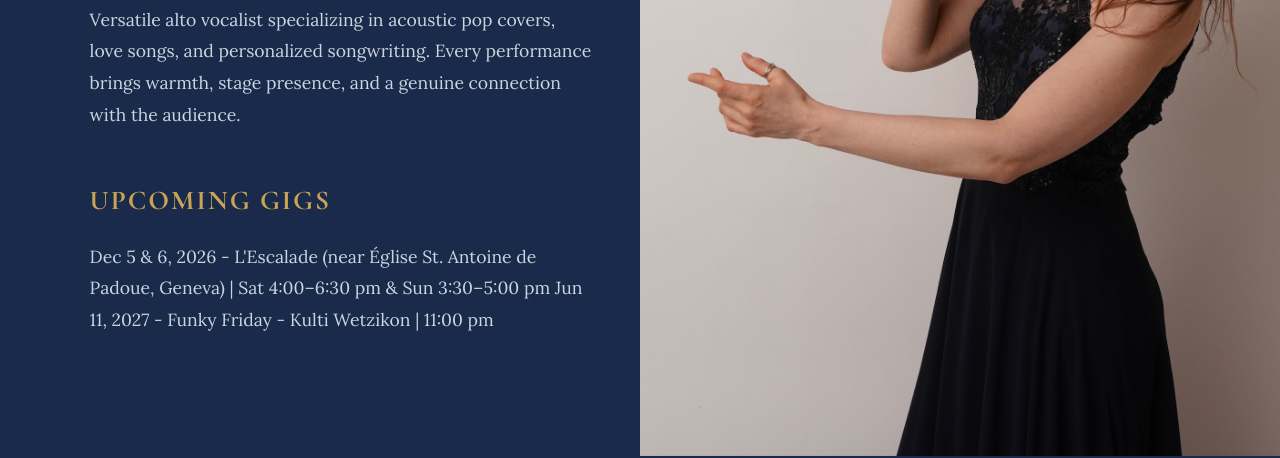
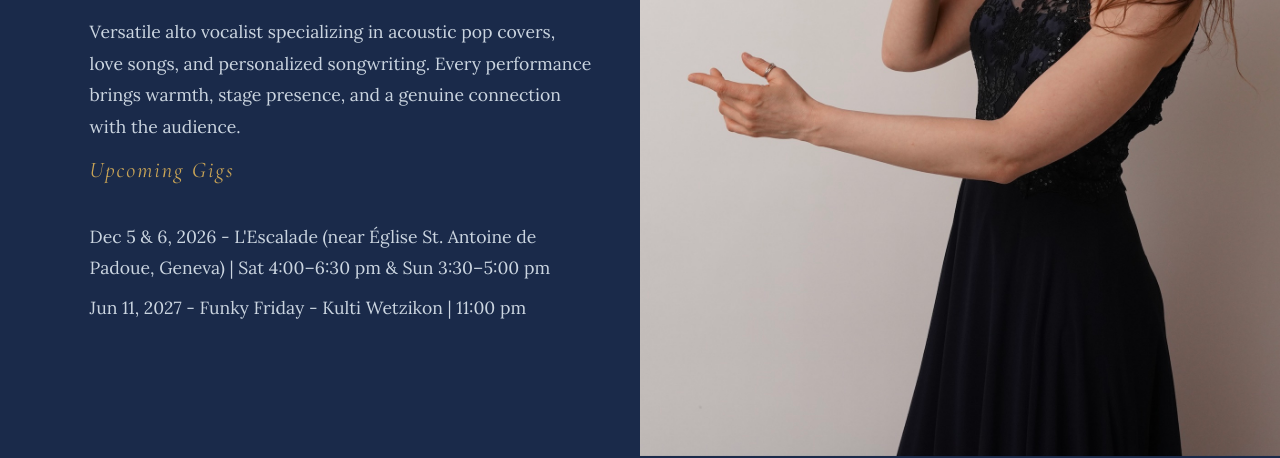
Before and after one commit to mildakveder/mk, a plain HTML site: page index.html in a window 1280 px wide. Shown: the part 357-815 px from the top of the page. Drawn offline with nearby package versions, Linux system fonts and the light colour scheme.

Commit message:
Update index.html

```diff
--- a/index.html
+++ b/index.html
@@ -902,9 +902,10 @@
                 <h1>Milda Sings</h1>
                 <p class="tagline">Singer & Songwriter</p>
                 <p class="intro">Versatile alto vocalist specializing in acoustic pop covers, love songs, and personalized songwriting. Every performance brings warmth, stage presence, and a genuine connection with the audience.</p>
-                <h3 class="subsection-title">Upcoming Gigs</h3>
-                <p class="intro">Dec 5 & 6, 2026 - L'Escalade (near Église St. Antoine de Padoue, Geneva) | Sat 4:00–6:30 pm & Sun 3:30–5:00 pm
-Jun 11, 2027 - Funky Friday - Kulti Wetzikon | 11:00 pm</p>
+                <p class="tagline">Upcoming Gigs</p>
+                <p class="intro">Dec 5 & 6, 2026 - L'Escalade (near Église St. Antoine de Padoue, Geneva) | Sat 4:00–6:30 pm & Sun 3:30–5:00 pm </p>
+                <p class="intro">Jun 11, 2027 - Funky Friday - Kulti Wetzikon | 11:00 pm</p>
+
             </div>
             <div class="home-image">
                 <img src="pic6.jpg" alt="Milda Sings">
```
